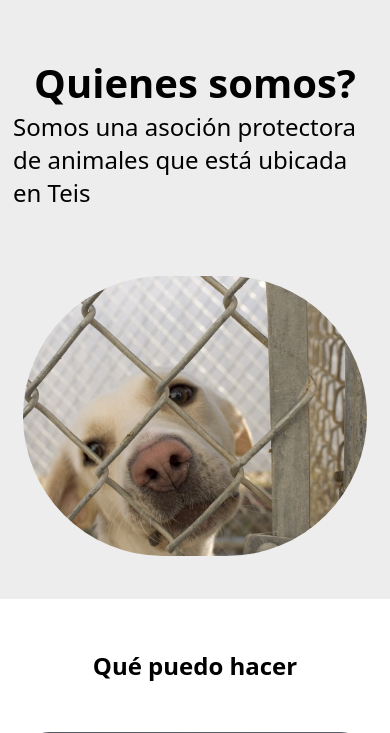
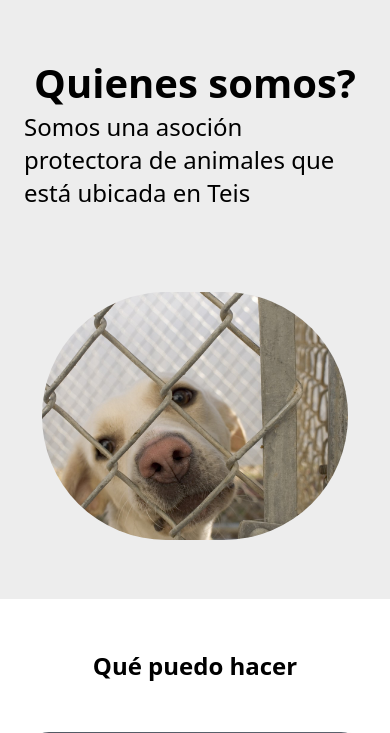
Before and after one commit to rubenfreiria/Proyecto, a PHP site: page / in a window 390 px wide. Shown: the part 465-1198 px from the top of the page. Run offline with PHP 8.4, Linux system fonts and the light colour scheme.

Commit message:
Fix ancho de foto perro encerrado
Arreglado para que se vea bien en telefono

```diff
--- a/index.html
+++ b/index.html
@@ -11,7 +11,11 @@
     <header>
       <nav id="menu">
         <div id="menuIzquierda">
-          <img class="elementoMenu" id="logoHeader" src="./img/logos/logoWhite.png" />
+          <img
+            class="elementoMenu"
+            id="logoHeader"
+            src="./img/logos/logoWhite.png"
+          />
           <h3>
             <a class="elementoMenu" id="h3Menu" href="index.html">Protectora</a>
           </h3>
--- a/styles/styles.css
+++ b/styles/styles.css
@@ -87,13 +87,13 @@ a:active {
 }
 
 .elementoMenu {
-  margin-left: 0.4rem;
-  margin-right: 0.4rem;
+  margin-left: 4px;
+  margin-right: 4px;
 }
 
 #menuDerecha a {
-  padding: 9px;
-  border-radius: 14px;
+  padding: 8px;
+  border-radius: 12px;
   border: none;
   background-color: var(--main-red);
   color: var(--main-white);
@@ -188,7 +188,7 @@ a:active {
 }
 
 #containerQuienesSomos {
-  width: 380px;
+  width: 100%;
   height: 400px;
   display: flex;
   justify-content: center;
@@ -235,8 +235,13 @@ a:active {
   }
 
   #containerImgPerroEncerrado img {
-    height: 280px;
+    height: 248px;
     border-radius: 10rem;
+  }
+
+  #containerImgPerroEncerrado {
+    padding-right: 4px;
+    padding-left: 4px;
   }
 }
 /* Fin estilos quienes somos */
```
